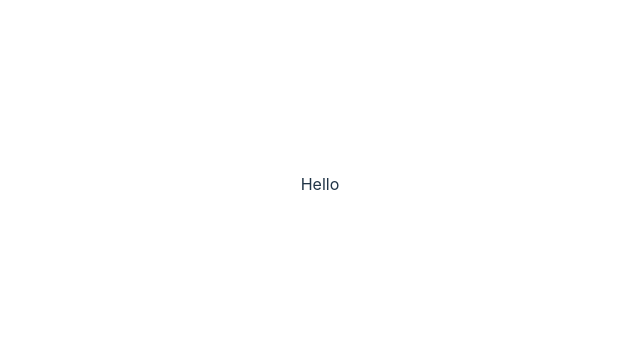
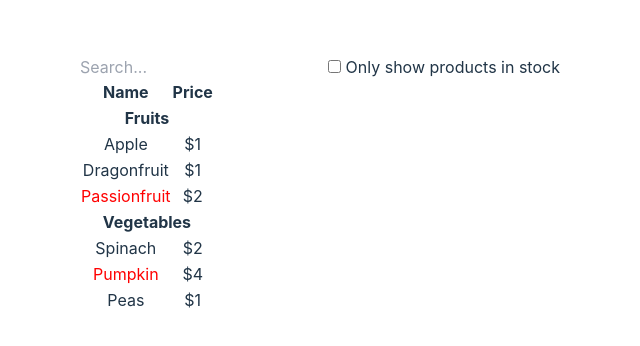
Before and after one commit to sarvesh018/Reactjs, a React (Vite) app: page /mockUp in a window 1280 px wide. Shown: the part 216-562 px from the top of the page, without its empty margins (320-960 px from the left). Built offline with nearby package versions, Linux system fonts and the light colour scheme.

Commit message:
Mockup.jsx complete

```diff
--- /dev/null
+++ b/src/components/Constants.jsx
@@ -0,0 +1,8 @@
+export const Products = [
+    {category: "Fruits", price: "$1", stocked: true, name: "Apple"},
+    {category: "Fruits", price: "$1", stocked: true, name: "Dragonfruit"},
+    {category: "Fruits", price: "$2", stocked: false, name: "Passionfruit"},
+    {category: "Vegetables", price: "$2", stocked: true, name: "Spinach"},
+    {category: "Vegetables", price: "$4", stocked: false, name: "Pumpkin"},
+    {category: "Vegetables", price: "$1", stocked: true, name: "Peas"}
+  ];
--- a/src/components/MockUp.jsx
+++ b/src/components/MockUp.jsx
@@ -1,9 +1,112 @@
-import React from 'react'
+import React,{useState} from 'react'
+import { Products } from './Constants'
+
+
+//productCategoryComponent
+function ProductCategoryRow({category}){
+  return(
+    <tr>
+      <th colSpan="2">
+        {category}
+      </th>
+    </tr>
+  )
+}
+
+function ProductRow({product}){
+  const name = product.stocked ? product.name :
+  <span style={{color:'red'}}>{product.name}</span>
+
+  return (
+    <tr>
+      <td>{name}</td>
+      <td>{product.price}</td>
+    </tr>
+  )
+}
+
+
+//product table to print data
+function ProductTable({products, filterText, inStock}){
+  const rows = [];
+  let lastCategory = null;
+
+  products.forEach((product) => {
+    if(product.name.toLowerCase().indexOf(
+      filterText.toLowerCase()) === -1
+    ){
+      return ;
+    }
+    if(inStock && !product.stocked){
+      return;
+    }
+    if(product.category !== lastCategory){
+      rows.push(
+        <ProductCategoryRow
+        category={product.category}
+        key={product.category}/>
+      );
+    }
+    rows.push(
+      <ProductRow
+      product={product}
+      key={product.name}/>
+    );
+    lastCategory = product.category;
+  });
+
+  return(
+    <div>
+      <table>
+        <thead>
+          <tr>
+            <th>Name</th>
+            <th>Price</th>
+          </tr>
+        </thead>
+        <tbody>{rows}</tbody>
+      </table>
+    </div>
+  );
+}
+
+function SearchBar({filterText, inStock, onFilterTextChange, onStockChange}){
+  return(
+    <form className='flex flex-col gap-2 bg-[#898888] px-4 py-8 rounded-sm'>
+      <input
+      className='px-2 py-2 rounded-lg'
+        type='text' value={filterText}
+        placeholder='Search...'
+        onChange={(e) => onFilterTextChange(e.target.value)}
+      />
+      <label>
+        <input
+          type='checkbox'
+          checked={inStock}
+          onChange={(e) => onStockChange(e.target.checked)}
+        />{" "}
+        Only show products in stock
+      </label>
+    </form>
+  )
+}
 
 export default function MockUp() {
+  const [filterText, setFilterText] = useState('');
+  const [inStock, setInStock] = useState(false);
   return (
-    <div>
-      Hello
+    <div className='flex flex-col gap-10 items-center rounded-lg justify-center pb-10 bg-[#5c3c3c]'>
+      <SearchBar
+        filterText={filterText}
+        inStock={inStock}
+        onFilterTextChange={setFilterText}
+        onStockChange={setInStock}
+      />
+      <ProductTable
+        products={Products}
+        filterText={filterText}
+        inStock={inStock}
+      />
     </div>
   )
 }
--- a/src/components/Temp.jsx
+++ b/src/components/Temp.jsx
@@ -1,11 +1,5 @@
-import React, { useState } from 'react';
+import { useState } from 'react';
 
-function Temp() {
-  return (
-    <div>
-        Temp Component
-    </div>
-  );
+export default function Temp() {
+  return <div>Temp Component</div>;
 }
-
-export default Temp;
```
